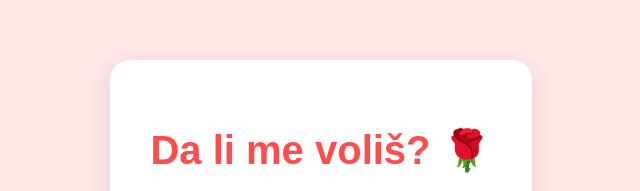
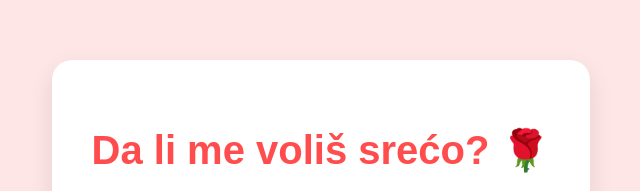
Before and after one commit to zezus03/iznenadjenje, a plain HTML site: page index.html in a window 1280 px wide. Shown: the part 125-316 px from the top of the page, without its empty margins (319-959 px from the left). Drawn offline with Linux system fonts and the light colour scheme.

Commit message:
Add files via upload

```diff
--- a/index.html
+++ b/index.html
@@ -75,7 +75,7 @@
 <body>
 
     <div class="container">
-        <h1 id="question">Da li me voliš? 🌹</h1>
+        <h1 id="question">Da li me voliš srećo? 🌹</h1>
 
         <div class="gif-container">
             <img id="mainImage" src="https://media.giphy.com/media/v1.Y2lkPWVjZjA1ZTQ3MzJxMzE3bDBrYmU0ZXk5ZWUzcnhqN3I5cG9yNXR4MTBqejk5cnoyMyZlcD12MV9naWZzX3NlYXJjaCZjdD1n/26FLdmIp6wJr91JAI/giphy.gif" alt="Cute Bear">
```
